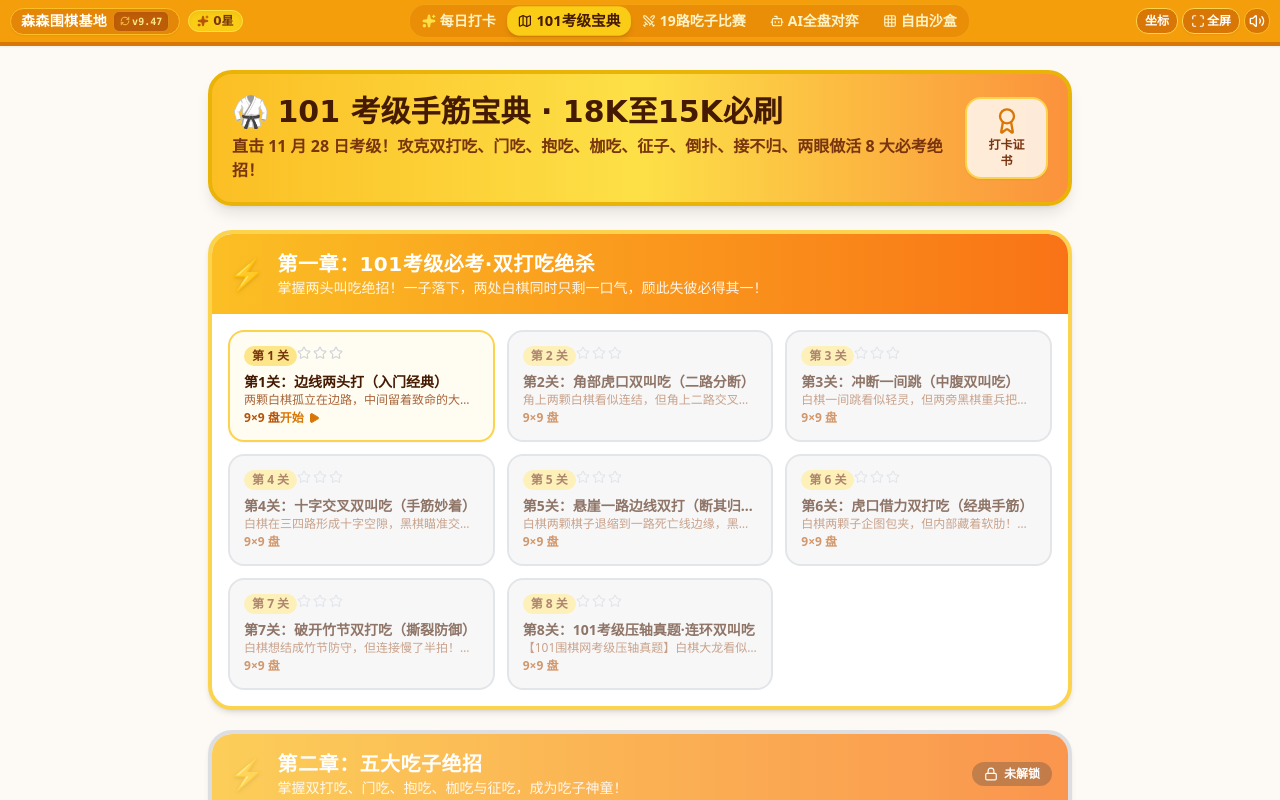
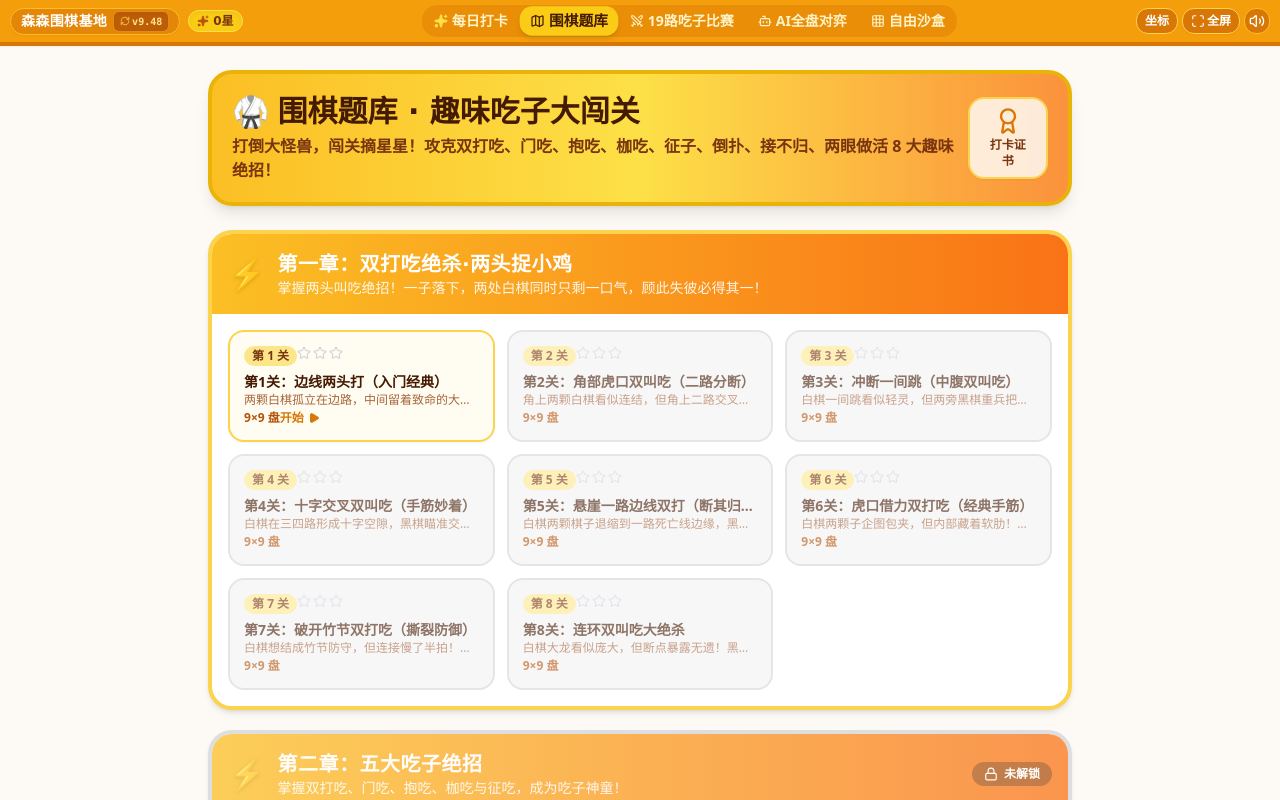
Before and after one commit to ozr2117-design/kid-go-paradise, a React (Vite) app: page / in a window 1280 px wide. Built offline with nearby package versions, Linux system fonts and the light colour scheme.

Commit message:
fix(daily): update daily completion count to 15, rename section to 围棋题库 with kid-friendly descriptions

```diff
--- a/public/sw.js
+++ b/public/sw.js
@@ -1,4 +1,4 @@
-const CACHE_NAME = 'weiqi-kids-offline-v9.47';
+const CACHE_NAME = 'weiqi-kids-offline-v9.48';
 
 const PRECACHE_ASSETS = [
   './',
--- a/src/components/AdventureMap.tsx
+++ b/src/components/AdventureMap.tsx
@@ -29,10 +29,10 @@ export const AdventureMap: React.FC<AdventureMapProps> = ({
         <div>
           <h1 className="text-2xl sm:text-3xl font-black text-amber-950 font-cartoon flex items-center gap-2">
             <span>🥋</span>
-            <span>101 考级手筋宝典 · 18K至15K必刷</span>
+            <span>围棋题库 · 趣味吃子大闯关</span>
           </h1>
           <p className="text-sm sm:text-base font-bold text-amber-900 mt-1">
-            直击 11 月 28 日考级！攻克双打吃、门吃、抱吃、枷吃、征子、倒扑、接不归、两眼做活 8 大必考绝招！
+            打倒大怪兽，闯关摘星星！攻克双打吃、门吃、抱吃、枷吃、征子、倒扑、接不归、两眼做活 8 大趣味绝招！
           </p>
         </div>
         <div className="flex items-center gap-2">
@@ -183,10 +183,10 @@ export const AdventureMap: React.FC<AdventureMapProps> = ({
         studentName="森森"
         grade="大三班"
         weekNumber={7}
-        totalPuzzles={6}
-        completedPuzzles={Math.min(6, completedPuzzles.length)}
-        starsCount={Math.min(18, Object.values(starsMap).reduce((a, b) => a + b, 0))}
-        maxStars={18}
+        totalPuzzles={15}
+        completedPuzzles={15}
+        starsCount={45}
+        maxStars={45}
       />
     </div>
   );
--- a/src/components/KidNavbar.tsx
+++ b/src/components/KidNavbar.tsx
@@ -107,7 +107,7 @@ export const KidNavbar: React.FC<KidNavbarProps> = ({
                 ? 'bg-yellow-400 text-amber-950 shadow-md scale-105'
                 : 'hover:bg-amber-500/50 text-amber-100'
             }`}
-            title="每日15题 101考级真题特训打卡"
+            title="每日15题 趣味特训打卡"
           >
             <Sparkles className="w-3.5 h-3.5 text-yellow-300 fill-yellow-300" />
             <span>每日打卡</span>
@@ -120,10 +120,10 @@ export const KidNavbar: React.FC<KidNavbarProps> = ({
                 ? 'bg-yellow-400 text-amber-950 shadow-md scale-105'
                 : 'hover:bg-amber-500/50 text-amber-100'
             }`}
-            title="101 吃子考级手筋宝典（八大专题闯关）"
+            title="围棋大冒险·趣味吃子题库（八大关卡通关摘星星）"
           >
             <Map className="w-3.5 h-3.5" />
-            <span>101考级宝典</span>
+            <span>围棋题库</span>
           </button>
 
           <button
--- a/src/components/WeeklyReportCardModal.tsx
+++ b/src/components/WeeklyReportCardModal.tsx
@@ -21,10 +21,10 @@ export const WeeklyReportCardModal: React.FC<WeeklyReportCardModalProps> = ({
   studentName = '森森',
   grade = '幼儿园大三班',
   weekNumber = 7,
-  totalPuzzles = 6,
-  completedPuzzles = 6,
-  starsCount = 18,
-  maxStars = 18,
+  totalPuzzles = 15,
+  completedPuzzles = 15,
+  starsCount = 45,
+  maxStars = 45,
 }) => {
   const [copied, setCopied] = useState(false);
 
--- a/src/data/stages.ts
+++ b/src/data/stages.ts
@@ -3,11 +3,11 @@ import { AUTHENTIC_101_PUZZLES_BANK } from './puzzles-101-bank';
 
 export const ADVENTURE_STAGES: StageInfo[] = [
   // ==========================================
-  // 第一章：101考级必考·双打吃绝杀（两头叫吃，必得其一）
+  // 第一章：双打吃绝杀·两头捉小鸡（两头叫吃，必得其一）
   // ==========================================
   {
     id: 1,
-    title: '第一章：101考级必考·双打吃绝杀',
+    title: '第一章：双打吃绝杀·两头捉小鸡',
     subtitle: '掌握两头叫吃绝招！一子落下，两处白棋同时只剩一口气，顾此失彼必得其一！',
     icon: '⚡',
     themeColor: 'from-amber-400 to-orange-500',
@@ -211,13 +211,13 @@ export const ADVENTURE_STAGES: StageInfo[] = [
       },
       {
         id: '1-8',
-        title: '第8关：101考级压轴真题·连环双叫吃',
+        title: '第8关：连环双叫吃大绝杀',
         category: 'tactics',
         difficulty: 'hard',
         boardSize: 9,
         initialTurn: 'black',
-        description: '【101围棋网考级压轴真题】白棋大龙看似庞大，但断点暴露无遗！黑棋精准点入要害，制造连环双打吃！',
-        voicePrompt: '考级压轴大题！看清白棋最致命的断点，下在要害，连环双叫吃！',
+        description: '白棋大龙看似庞大，但断点暴露无遗！黑棋精准点入要害，制造连环双打吃！',
+        voicePrompt: '最后的大关卡！看清白棋最致命的断点，下在要害，连环双叫吃！',
         hint: '点在中心断点 (4, 4)！',
         initialBoard: {
           black: [
@@ -234,7 +234,7 @@ export const ADVENTURE_STAGES: StageInfo[] = [
         solutionTree: {
           move: { x: 4, y: 4 },
           isCorrect: true,
-          comment: '🎉 完美通关！这就是 101 吃子考级最具杀伤力的双打吃绝技！',
+          comment: '🎉 完美通关！这就是最具杀伤力的双打吃绝技！',
         },
       },
     ],
--- a/src/version.ts
+++ b/src/version.ts
@@ -1,3 +1,3 @@
-export const APP_VERSION = 'v9.47';
+export const APP_VERSION = 'v9.48';
 export const APP_VERSION_DATE = '2026-11-14';
-export const APP_VERSION_TITLE = '19路棋院吃子大赛上线 · 23K启蒙实战伴读机';
+export const APP_VERSION_TITLE = '每日打卡15题战报与围棋题库趣味升级';
```
Also changed, not shown: 3 other files (tests, documents, lock files or other folders).
